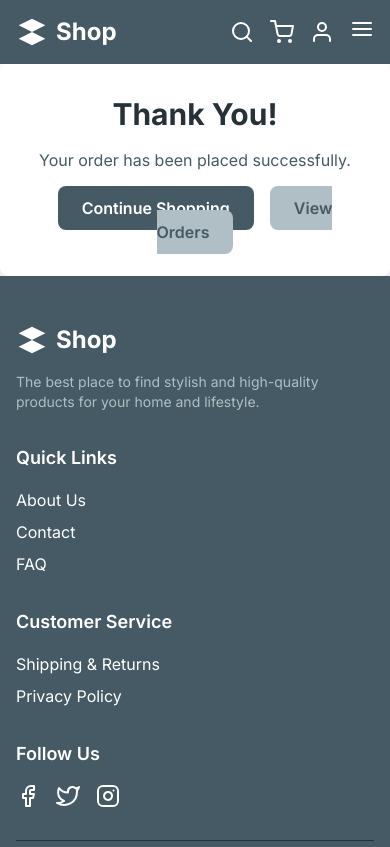
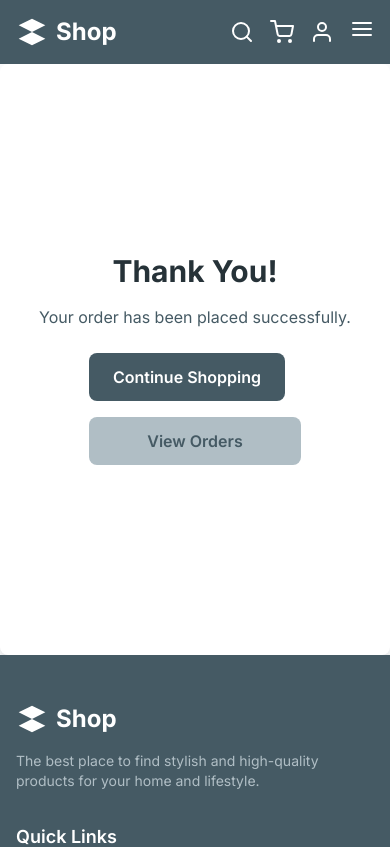
Before and after one commit to Nayem-khan1/tech-element-it-assessment, a Next.js app: page /checkout/thank-you in a window 390 px wide. Shown: the top 847 px of the page. Built offline with nearby package versions, Linux system fonts and the light colour scheme.

Commit message:
fix some responsive issue

```diff
--- a/src/app/cart/page.tsx
+++ b/src/app/cart/page.tsx
@@ -41,9 +41,10 @@ const CartPage = () => {
               {cartItems.map((item) => (
                 <div
                   key={item.id}
-                  className="flex items-center justify-between p-4 border border-light-blue-grey rounded-lg"
+                  className="flex flex-col sm:flex-row sm:items-center justify-between gap-4 p-4 border border-light-blue-grey rounded-lg"
                 >
-                  <div className="flex items-center gap-4">
+                  {/* Product Info */}
+                  <div className="flex flex-col sm:flex-row items-center gap-4 flex-1">
                     <Image
                       src={item.image}
                       alt={item.title}
@@ -51,7 +52,7 @@ const CartPage = () => {
                       height={80}
                       className="object-contain"
                     />
-                    <div>
+                    <div className="text-center sm:text-left">
                       <h2 className="font-semibold text-dark-slate">
                         {item.title}
                       </h2>
@@ -60,7 +61,9 @@ const CartPage = () => {
                       </p>
                     </div>
                   </div>
-                  <div className="sm:flex items-center gap-4">
+
+                  {/* Quantity & Remove Buttons */}
+                  <div className="flex flex-col sm:flex-row items-center gap-2 sm:gap-4">
                     <div className="flex items-center border border-light-blue-grey rounded">
                       <button
                         onClick={() => dispatch(decrementQuantity(item.id))}
--- a/src/app/checkout/thank-you/page.tsx
+++ b/src/app/checkout/thank-you/page.tsx
@@ -1,15 +1,23 @@
-import Link from 'next/link';
+import Link from "next/link";
 
 const ThankYouPage = () => {
   return (
-    <div className="bg-white p-8 rounded-lg shadow-lg text-center">
+    <div className="bg-white p-8 rounded-lg shadow-lg text-center min-h-[70vh] flex flex-col justify-center items-center">
       <h1 className="text-3xl font-bold text-charcoal-blue mb-4">Thank You!</h1>
-      <p className="text-dark-slate mb-6">Your order has been placed successfully.</p>
+      <p className="text-dark-slate mb-6">
+        Your order has been placed successfully.
+      </p>
       <div className="space-x-4">
-        <Link href="/" className="bg-dark-slate text-white font-semibold px-6 py-3 rounded-lg hover:bg-charcoal-blue transition-colors">
+        <Link
+          href="/"
+          className="block sm:inline bg-dark-slate text-white font-semibold px-6 py-3 rounded-lg hover:bg-charcoal-blue transition-colors"
+        >
           Continue Shopping
         </Link>
-        <Link href="/orders" className="bg-light-blue-grey text-dark-slate font-semibold px-6 py-3 rounded-lg hover:bg-gray-300 transition-colors">
+        <Link
+          href="/orders"
+          className="block sm:inline mt-4 sm:mt-0 bg-light-blue-grey text-dark-slate font-semibold px-4 py-3 rounded-lg hover:bg-gray-300 transition-colors"
+        >
           View Orders
         </Link>
       </div>
```
